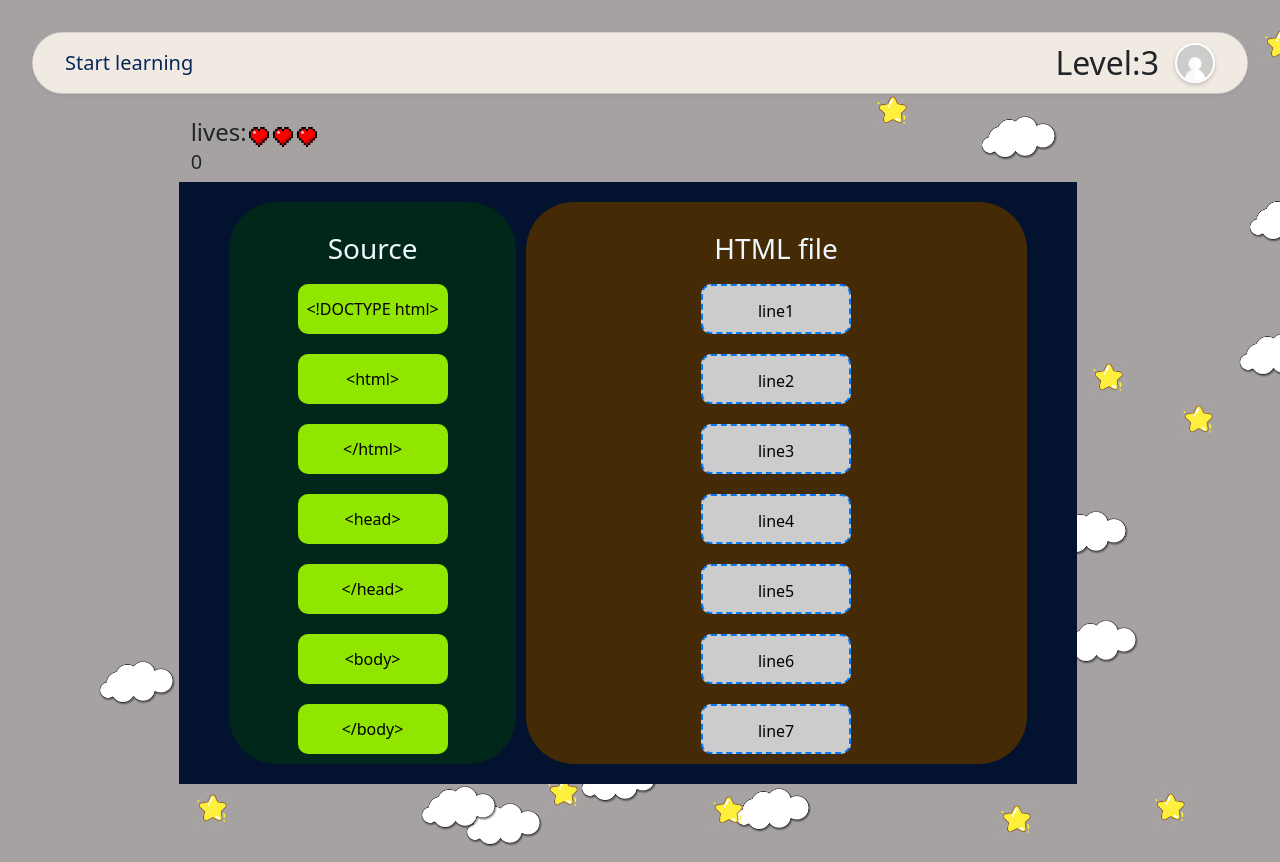
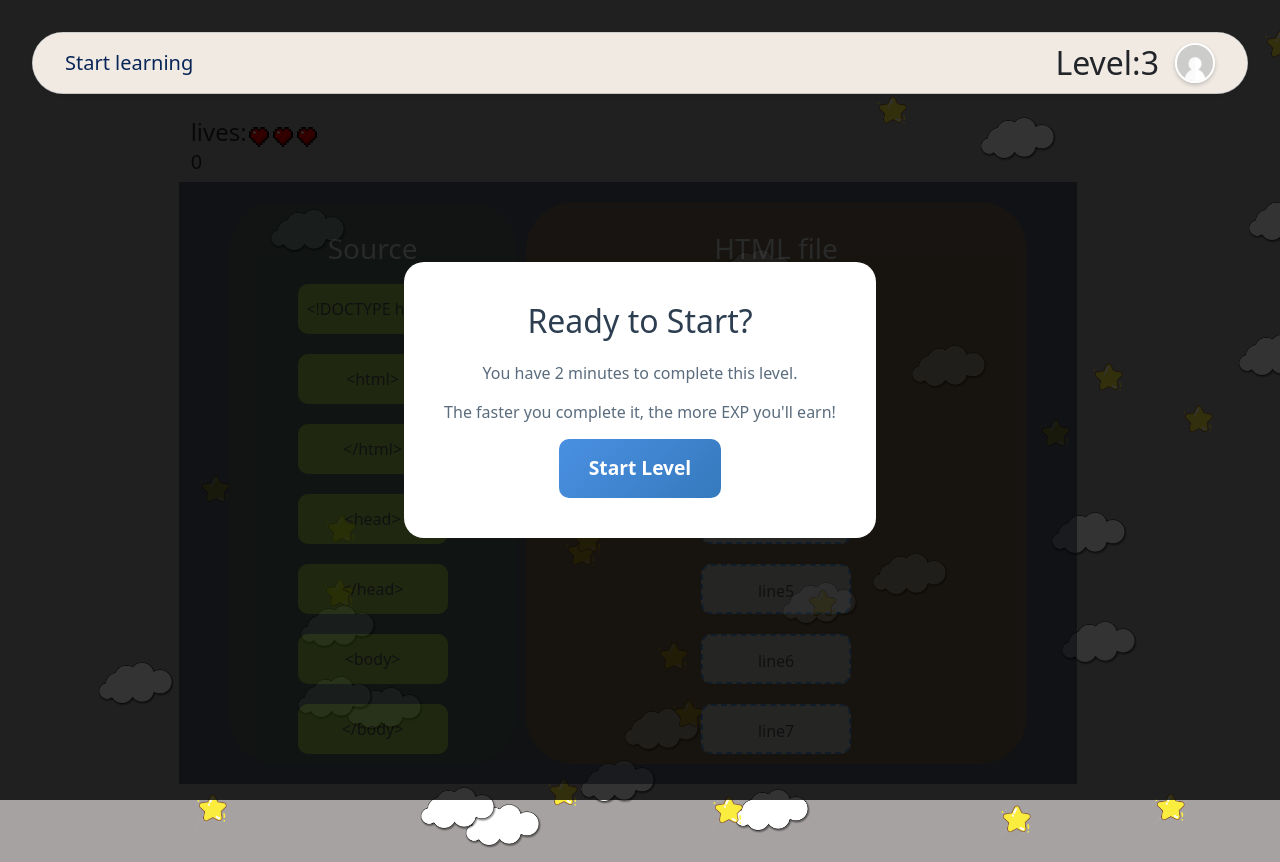
Before and after one commit to Pandazzian/Nuxt-HTML-AR, a Nuxt app: page /Levels/1 in a window 1280 px wide. Built offline with nearby package versions, Linux system fonts and the light colour scheme.

Commit message:
Add timer and ready button with time-based EXP rewards

```diff
--- a/pages/Levels/[id].vue
+++ b/pages/Levels/[id].vue
@@ -1,160 +1,3 @@
-<!-- <template>
-    <Background>
-        <div class="container-fluid">
-            <div class="row justify-content-center">
-                <div class="col-10">
-                    <div class="container-fluid">
-                        <div class="row">
-                            <div class="col-12">
-                                <span style="font-size: 1.5rem;">lives:</span><img v-for="index in lives" :key="'life'+index" style="margin-left: 2px;margin-right: 2px;" src="@/assets/images/pixelateHeart.png" width="20px" height="auto">
-                            </div>
-                        </div>
-                        <div class="row" id="demo">
-                            <div class="col-4 source">
-                                <h3 style="color: aliceblue;">Source</h3>
-                                <div v-for="(choice,index) in levels[id].choices" :key="'choice' + index" :class="'box dragger'+(index+1)">{{ choice.text }}</div>
-                            </div>
-                            <div class="col-7 destination">
-                                <h3 style="color: aliceblue;">HTML file</h3>
-                                <div v-for="(tar,index) in levels[id].destinations" :key="'target'+index+'key'" :id="'target'+index" class="target">
-                                    line{{ index+1 }}
-                                </div>
-                            </div>
-                        </div>
-                    </div>
-                </div>
-            </div>
-        </div>
-    </Background>
-</template>
-
-<script setup>
-import { onMounted } from 'vue';
-import { gsap } from 'gsap';
-import { Draggable } from 'gsap/Draggable';
-import { useRoute } from 'vue-router';
-let lives = 3;
-const levels = [
-  {
-    level: 0,
-    name: "Basic HTML Structure",
-    choices:[
-        {
-            text:"<!DOCTYPE html>",
-            role:"Use to set the document type for the whole file."
-        },
-        {
-            text:"<html>",
-            role:"html open tag goes on the outer most layer of the html file"
-        },
-        {
-            text:"</html>",
-            role:"html close tag goes on the outer most layer of the html file"
-        },
-    ],
-    destinations:[
-        {
-            expect:"<!DOCTYPE html>"
-        },
-        {
-            expect:"<html>"
-        },
-        {
-            expect:"</html>"
-        },
-    ]
-  },
-  {
-    level: 1,
-    name: "Adding Head and Body",
-    // image: level2,
-    // locked: true
-  },
-  {
-    level: 2,
-    name: "Adding Content to the Head",
-    // image: level3,
-    // locked: true
-  },
-  {
-    level: 3,
-    name: "Adding Content to the Body",
-    // image: level4,
-    // locked: true
-  },
-  {
-    level: 4,
-    name: "Adding Attributes and Styling",
-    // image: level5,
-    // locked: true
-  },
-];
-
-const route = useRoute();
-const id = route.params.id; // Get the dynamic ID from the URL
-const tooltipVisible = ref([false,false,false]);
-
-const showTooltip = (id) => {
-    tooltipVisible[id].value = true;
-};
-
-const hideTooltip = (id) => {
-    tooltipVisible[id].value = false;
-};
-// Register Plugins
-gsap.registerPlugin(Draggable);
-
-onMounted(() => {
-    const targets = document.querySelectorAll(".target");
-    const overlapThreshold = "50%";
-
-    // Store original positions
-    const boxes = document.querySelectorAll(".box");
-    boxes.forEach((box) => {
-        box.originalLeft = box.offsetLeft;
-        box.originalTop = box.offsetTop;
-    });
-
-    Draggable.create(".box", {
-        bounds: "#demo",
-        edgeResistance: 0.65,
-        type: "x,y",
-        inertia: true,
-        onDrag() {
-            targets.forEach(target => {
-                if (this.hitTest(target, overlapThreshold)) {
-                    target.classList.add("show-over");
-                } else {
-                    target.classList.remove("show-over");
-                }
-            });
-        },
-        onDragEnd(e) {
-            let snapMade = false;
-            targets.forEach(target => {
-                if (this.hitTest(target, overlapThreshold)) {
-                    if (!target.classList.contains("occupied")) {
-                        target.classList.add("occupied");
-                        gsap.to(e.target, { duration: 0.1, x: target.offsetLeft - e.target.offsetLeft, y: target.offsetTop - e.target.offsetTop });
-                        if (e.target.targetAttachedTo && e.target.targetAttachedTo !== target) {
-                            e.target.targetAttachedTo.classList.remove("occupied");
-                        }
-                        e.target.targetAttachedTo = target;
-                        snapMade = true;
-                    }
-                }
-            });
-            if (!snapMade) {
-                if (e.target.targetAttachedTo) {
-                    e.target.targetAttachedTo.classList.remove("occupied");
-                    e.target.targetAttachedTo = undefined;
-                }
-                gsap.to(e.target, { duration: 0.1, x: 0, y: 0 });
-            }
-        }
-    });
-});
-</script> -->
 <template>
     <Background>
       <div class="page-content">
@@ -172,9 +15,28 @@ onMounted(() => {
                       src="@/assets/images/pixelateHeart.png"
                     />
                     <h5>{{ timesComplete }}</h5>
+
+                    <!-- Timer Display -->
+                    <div v-if="gameStarted && !gameFinished" class="timer-display">
+                      <span class="timer-text">Time: {{ formatTime(timeRemaining) }}</span>
+                      <div class="timer-bar">
+                        <div class="timer-progress" :style="{ width: timerProgress + '%' }"></div>
+                      </div>
+                    </div>
                   </div>
                 </div>
-                <div class="row" id="demo">
+
+                <!-- Ready Button Overlay -->
+                <div v-if="!gameStarted" class="ready-overlay">
+                  <div class="ready-content">
+                    <h2>Ready to Start?</h2>
+                    <p>You have 2 minutes to complete this level.</p>
+                    <p>The faster you complete it, the more EXP you'll earn!</p>
+                    <button class="ready-button" @click="startGame">Start Level</button>
+                  </div>
+                </div>
+
+                <div class="row" id="demo" :class="{ 'game-disabled': !gameStarted || gameFinished }">
                   <div class="col-4 source">
                     <h3 style="color: aliceblue">Source</h3>
                     <div
@@ -219,10 +81,19 @@ onMounted(() => {
       @quit="quit"
     />
 
+    <!-- Time Up Modal -->
+    <Modal
+      :isVisible="showTimeUpModal"
+      message="Time's up! You didn't complete the level in time."
+      :isGameOver="true"
+      @retry="retry"
+      @quit="quit"
+    />
+
     <!-- Congratulatory Modal -->
     <Modal
       :isVisible="showCongratulatoryModal"
-      message="Congratulations! You completed the level!"
+      :message="congratulatoryMessage"
       :isCongratulatory="true"
       @continue="levelComplete"
     />
@@ -230,7 +101,7 @@ onMounted(() => {
   </template>
 
   <script setup>
-  import { ref, onMounted, watch } from 'vue';
+  import { ref, onMounted, watch, computed, onUnmounted } from 'vue';
   import { gsap } from 'gsap';
   import { Draggable } from 'gsap/Draggable';
   import { useRoute, useRouter } from 'vue-router';
@@ -241,9 +112,19 @@ onMounted(() => {
   const lives = ref(3); // Track lives
   const showModal = ref(false); // Control incorrect choice modal visibility
   const showGameOverModal = ref(false); // Control Game Over modal visibility
+  const showTimeUpModal = ref(false); // Control Time Up modal visibility
   const showCongratulatoryModal = ref(false); // Control congratulatory modal visibility
   const modalMessage = ref(''); // Store modal message
+  const congratulatoryMessage = ref(''); // Store congratulatory message
   const timesComplete = ref(0); // Track how many times the level is completed
+
+  // Timer related variables
+  const gameStarted = ref(false);
+  const gameFinished = ref(false);
+  const timeRemaining = ref(120); // 2 minutes in seconds
+  const timerInterval = ref(null);
+  const startTime = ref(null);
+  const completionTime = ref(null);
 
   const levels = [
     {
@@ -355,9 +236,62 @@ onMounted(() => {
   const router = useRouter();
   const id = route.params.id; // Get the dynamic ID from the URL
 
+  // Computed property for timer progress bar
+  const timerProgress = computed(() => {
+    return (timeRemaining.value / 120) * 100;
+  });
+
+  // Function to format time display
+  const formatTime = (seconds) => {
+    const mins = Math.floor(seconds / 60);
+    const secs = seconds % 60;
+    return `${mins}:${secs.toString().padStart(2, '0')}`;
+  };
+
+  // Function to calculate EXP based on completion time
+  const calculateTimeBonus = (completionTimeSeconds) => {
+    const baseExp = levels[id].EXPonComplete;
+    const maxTime = 120; // 2 minutes
+    const timeBonus = Math.max(0, (maxTime - completionTimeSeconds) / maxTime);
+    return Math.floor(baseExp * (1 + timeBonus)); // Up to 2x EXP for very fast completion
+  };
+
+  // Function to start the game
+  const startGame = () => {
+    gameStarted.value = true;
+    startTime.value = Date.now();
+
+    // Start the timer
+    timerInterval.value = setInterval(() => {
+      timeRemaining.value--;
+
+      if (timeRemaining.value <= 0) {
+        // Time's up!
+        clearInterval(timerInterval.value);
+        gameFinished.value = true;
+        showTimeUpModal.value = true;
+      }
+    }, 1000);
+
+    // Initialize draggables after game starts
+    nextTick(() => {
+      initializeDraggables();
+    });
+  };
+
+  // Function to stop the timer
+  const stopTimer = () => {
+    if (timerInterval.value) {
+      clearInterval(timerInterval.value);
+      timerInterval.value = null;
+    }
+  };
+
   // Watch lives for Game Over
   watch(lives, (newLives) => {
     if (newLives === 0) {
+      stopTimer();
+      gameFinished.value = true;
       showGameOverModal.value = true; // Show Game Over modal
     }
   });
@@ -365,7 +299,8 @@ onMounted(() => {
   // Register Plugins
   gsap.registerPlugin(Draggable);
 
-  onMounted(() => {
+  // Function to initialize draggables
+  const initializeDraggables = () => {
     const targets = document.querySelectorAll('.target');
     const overlapThreshold = '50%';
 
@@ -382,6 +317,8 @@ onMounted(() => {
       type: 'x,y',
       inertia: true,
       onDrag() {
+        if (!gameStarted.value || gameFinished.value) return;
+
         targets.forEach((target) => {
           if (this.hitTest(target, overlapThreshold)) {
             target.classList.add('show-over');
@@ -391,6 +328,8 @@ onMounted(() => {
         });
       },
       onDragEnd(e) {
+        if (!gameStarted.value || gameFinished.value) return;
+
         let snapMade = false;
         targets.forEach((target, targetIndex) => {
           if (this.hitTest(target, overlapThreshold)) {
@@ -426,6 +365,13 @@ onMounted(() => {
           continueGame()
         }
         if(timesComplete.value == levels[id].timesToComplete){
+          // Calculate completion time and EXP bonus
+          completionTime.value = Math.floor((Date.now() - startTime.value) / 1000);
+          const expEarned = calculateTimeBonus(completionTime.value);
+          congratulatoryMessage.value = `Congratulations! You completed the level in ${formatTime(completionTime.value)}!\nEXP Earned: ${expEarned}`;
+
+          stopTimer();
+          gameFinished.value = true;
           showCongratulatoryModal.value = true; // Show congratulatory modal
         }
 
@@ -438,11 +384,22 @@ onMounted(() => {
         }
       },
     });
+  };
+
+  onMounted(() => {
+    // Don't initialize draggables immediately, wait for game to start
   });
+
+  onUnmounted(() => {
+    stopTimer();
+  });
+
   const levelComplete = () => {
-    incrementExp(levels[id].EXPonComplete);
+    const expEarned = calculateTimeBonus(completionTime.value);
+    incrementExp(expEarned);
     quit();
   }
+
   // Function to check if all targets are correctly occupied
   const checkAllTargetsCorrect = () => {
     const targets = document.querySelectorAll('.target');
@@ -516,6 +473,90 @@ onMounted(() => {
 <style scoped>
 body{
  font-family:sans-serif;
+}
+
+.ready-overlay {
+  position: fixed;
+  top: 0;
+  left: 0;
+  width: 100%;
+  height: 100%;
+  background: rgba(0, 0, 0, 0.8);
+  display: flex;
+  align-items: center;
+  justify-content: center;
+  z-index: 2000;
+}
+
+.ready-content {
+  background: white;
+  padding: 40px;
+  border-radius: 20px;
+  text-align: center;
+  max-width: 500px;
+  margin: 20px;
+}
+
+.ready-content h2 {
+  color: #2c3e50;
+  margin-bottom: 20px;
+}
+
+.ready-content p {
+  color: #5a6c7d;
+  margin-bottom: 15px;
+  line-height: 1.5;
+}
+
+.ready-button {
+  background: linear-gradient(135deg, #4A90E2, #357ABD);
+  color: white;
+  border: none;
+  padding: 15px 30px;
+  border-radius: 10px;
+  font-size: 1.2rem;
+  font-weight: bold;
+  cursor: pointer;
+  transition: all 0.3s ease;
+}
+
+.ready-button:hover {
+  background: linear-gradient(135deg, #357ABD, #2E6DA4);
+  transform: translateY(-2px);
+}
+
+.timer-display {
+  margin: 20px 0;
+  text-align: center;
+}
+
+.timer-text {
+  font-size: 1.5rem;
+  font-weight: bold;
+  color: white;
+  margin-bottom: 10px;
+  display: block;
+}
+
+.timer-bar {
+  width: 300px;
+  height: 20px;
+  background: rgba(255, 255, 255, 0.3);
+  border-radius: 10px;
+  margin: 0 auto;
+  overflow: hidden;
+}
+
+.timer-progress {
+  height: 100%;
+  background: linear-gradient(90deg, #e74c3c, #f39c12, #2ecc71);
+  border-radius: 10px;
+  transition: width 1s linear;
+}
+
+.game-disabled {
+  pointer-events: none;
+  opacity: 0.5;
 }
 
 .box {
@@ -598,4 +639,18 @@ body{
     background-color: red;
     /* max-width: 150px; */
 }
+
+@media (max-width: 768px) {
+  .timer-bar {
+    width: 250px;
+  }
+
+  .ready-content {
+    padding: 30px 20px;
+  }
+
+  .timer-text {
+    font-size: 1.3rem;
+  }
+}
 </style>
```
